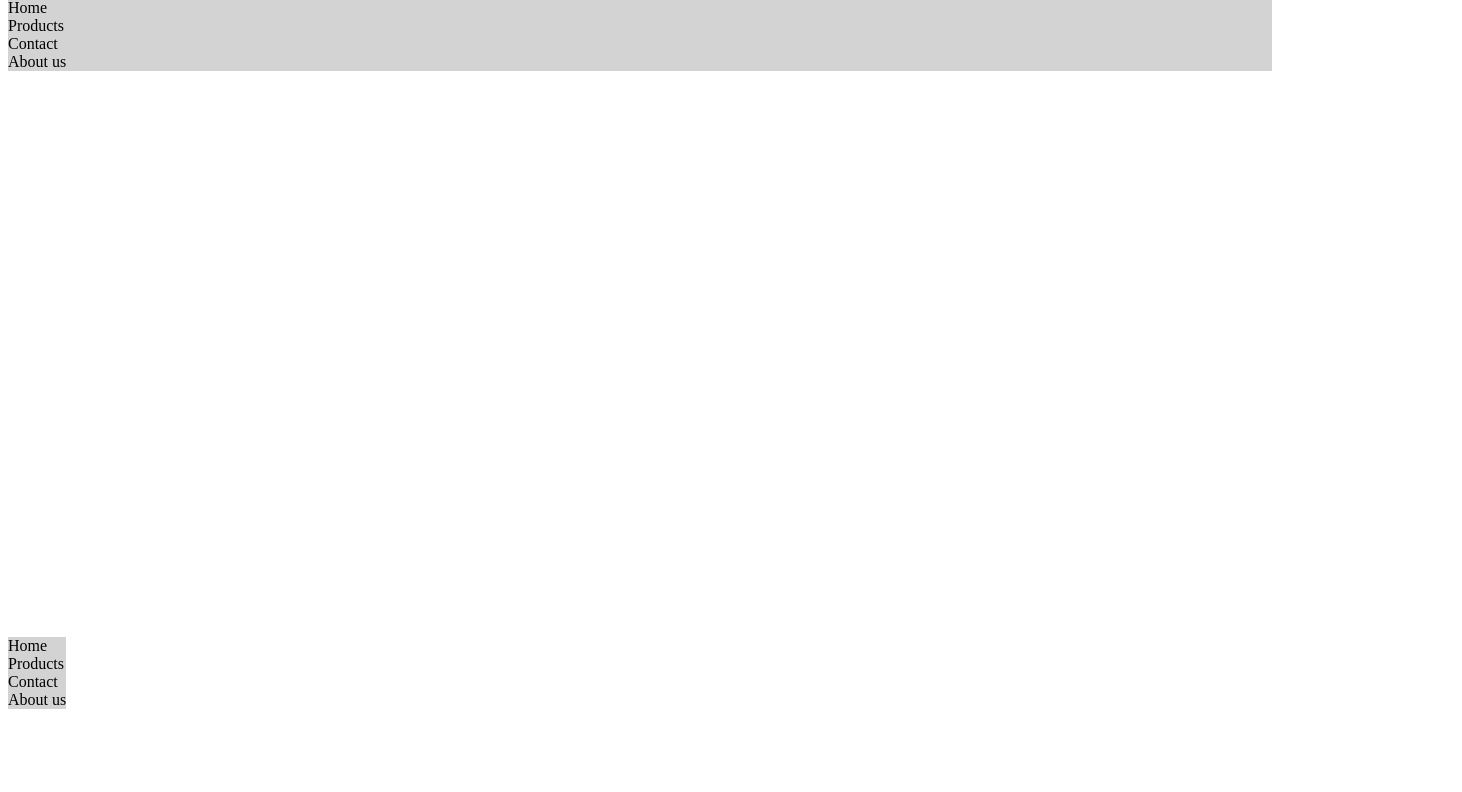
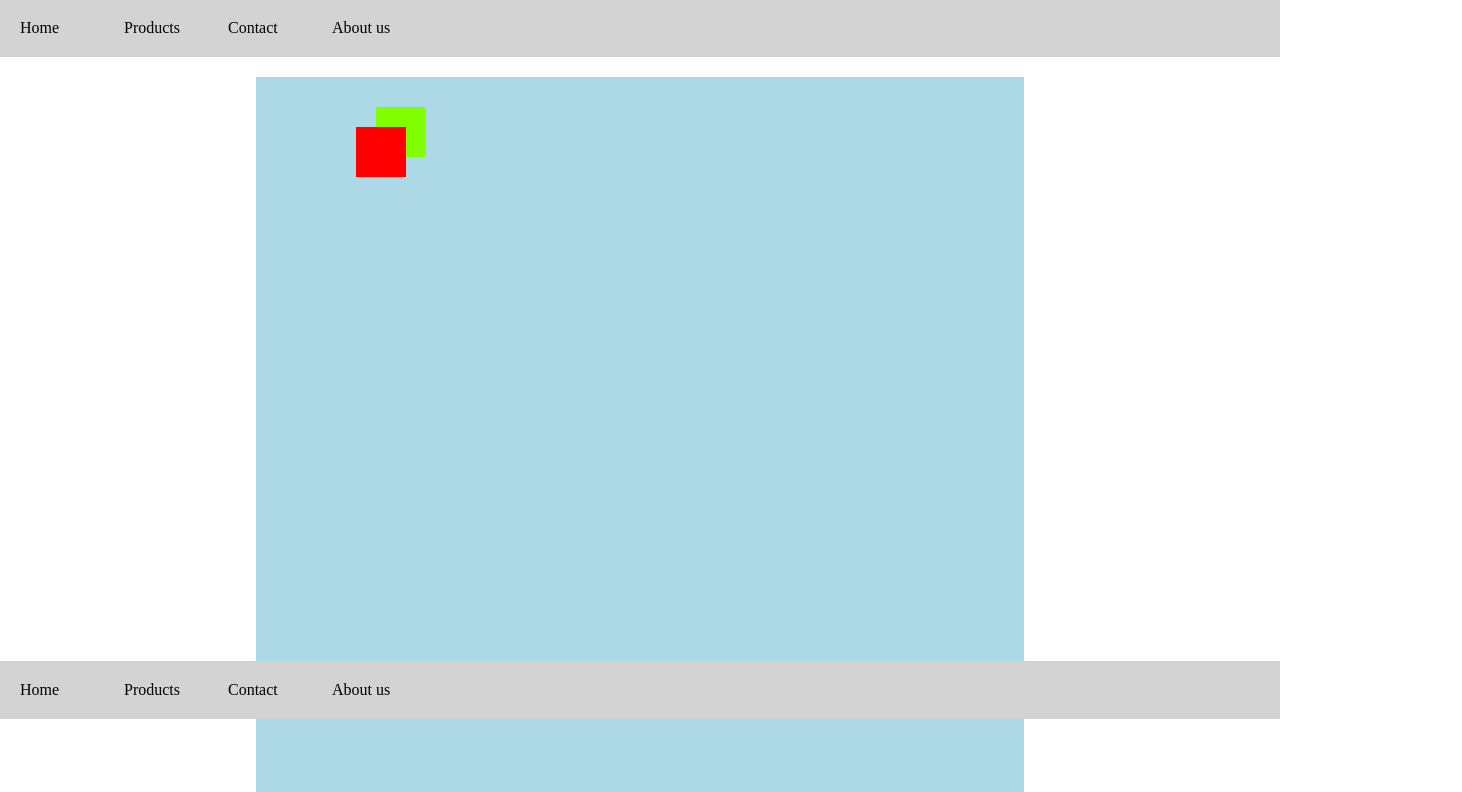
Before and after one commit to AranchaC/DIW-ACM, a plain HTML site: page positioning.html in a window 1280 px wide. Shown: the part 81-873 px from the top of the page, 1462 px wide, since content can reach past the window. Before the commit the page ends 800 px from the top, so only its background shows below. Drawn offline with Linux system fonts and the light colour scheme.

Commit message:
ej posicion fin

```diff
--- /dev/null
+++ b/estilos.css
@@ -0,0 +1,74 @@
+* {
+  -webkit-box-sizing: border-box;
+          box-sizing: border-box;
+}
+
+body {
+  margin: 0px;
+}
+
+h1 {
+  left: 50px;
+  position: relative;
+  top: 10px;
+  width: 80%;
+}
+
+/* Elemento large  para forzar scroll */
+.large {
+  background-color: burlywood;
+  height: 1000px;
+  margin: 20px auto;
+  width: 60%;
+}
+
+.padre {
+  background-color: lightblue;
+  margin: 20px auto;
+  position: relative;
+  height: 1000px;
+  width: 60%;
+}
+
+.padre div {
+  height: 50px;
+  position: absolute;
+  width: 50px;
+}
+
+.padre div.hijo1 {
+  background-color: red;
+  left: 100px;
+  top: 50px;
+  z-index: 2;
+}
+
+.padre div.hijo2 {
+  background-color: chartreuse;
+  left: 120px;
+  top: 30px;
+}
+
+/** Elemento fixed **/
+.footer {
+  background-color: lightgrey;
+  position: fixed;
+  width: 100%;
+  bottom: 0%;
+}
+
+.footer div,
+.sticky-menu div {
+  display: inline-block;
+  padding: 20px;
+
+  width: 100px;
+}
+
+/* Sticky Menu */
+.sticky-menu {
+  background-color: lightgrey;
+  position: sticky;
+  top: 0%;
+  z-index: 3;
+}
--- a/positioning.html
+++ b/positioning.html
@@ -7,7 +7,7 @@
     <meta http-equiv="X-UA-Compatible" content="ie=edge">
     <title>Posicionando Elementos</title>
 
-    <link rel="stylesheet" type="text/css" href="position.css" />
+    <link rel="stylesheet" type="text/css" href="estilos.css" />
 </head>
 
 <body>
```
